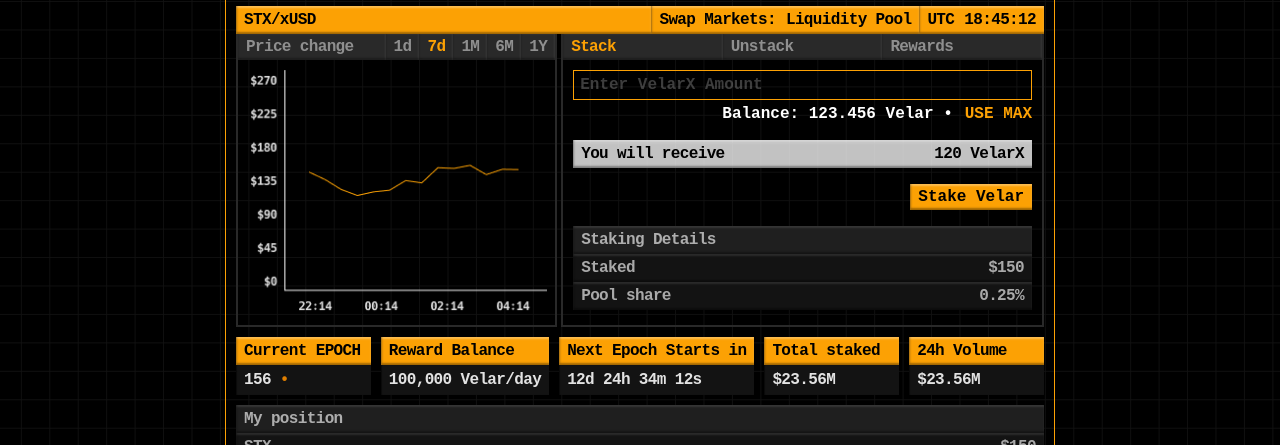
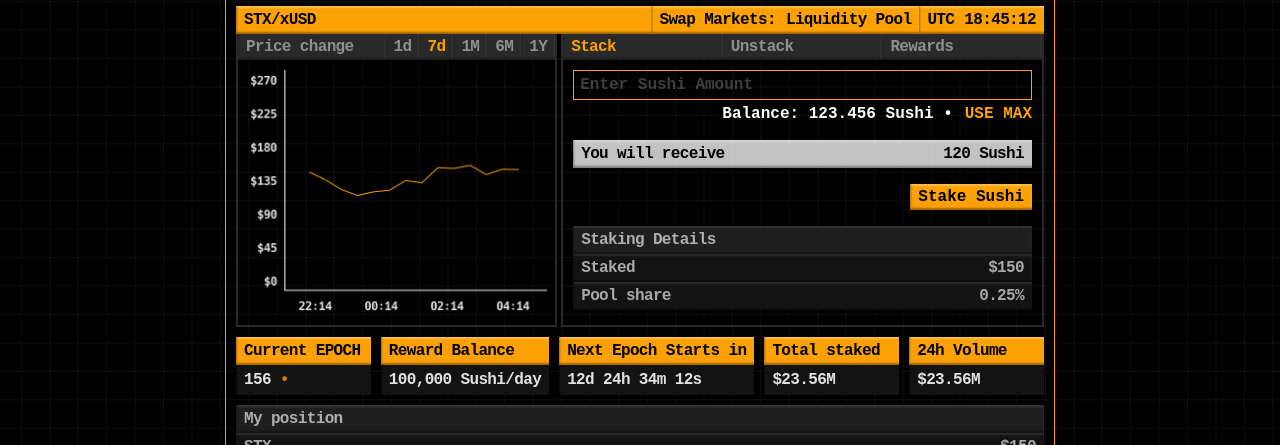
Before and after one commit to zubairpaizer/farf2mfwe2, a Next.js app: page /farm in a window 1280 px wide. Shown: the part 178-623 px from the top of the page. Built offline with nearby package versions, Linux system fonts and the light colour scheme; a small style sheet from the web is missing.

Commit message:
text change

```diff
--- a/app/components/FarmTabsCard.js
+++ b/app/components/FarmTabsCard.js
@@ -23,21 +23,21 @@ export const FarmTabsCard = (props) => {
               <div className="tab-pane">
                 <div>
                   <from>
-                    <input class="field" placeholder="Enter VelarX Amount" type="text" />
+                    <input class="field" placeholder="Enter Sushi Amount" type="text" />
                   </from>
                   <div className="balance-bar">
                     <p className="balance">
-                      Balance: <span>123.456 Velar <span>•</span></span>
+                      Balance: <span>123.456 Sushi <span>•</span></span>
                     </p>
                     <div className="use-max">USE MAX</div>
                   </div>
                 </div>
                 <div className="full-white-bar">
                   <span>You will receive</span>
-                  <span>120 VelarX</span>
+                  <span>120 Sushi</span>
                 </div>
                 <div className="text-end">
-                  <div class="btn-default d-inline-flex">Stake Velar</div>
+                  <div class="btn-default d-inline-flex">Stake Sushi</div>
                 </div>
                 <div className="full-bars">
                   <div className="bar bg-800">
@@ -57,21 +57,21 @@ export const FarmTabsCard = (props) => {
               <div className="tab-pane">
                 <div>
                   <from>
-                    <input class="field" placeholder="Enter VelarX Amount" type="text" />
+                    <input class="field" placeholder="Enter Sushi Amount" type="text" />
                   </from>
                   <div className="balance-bar">
                     <p className="balance">
-                      Balance: <span>556.456 Velar <span>•</span></span>
+                      Balance: <span>556.456 Sushi <span>•</span></span>
                     </p>
                     <div className="use-max">USE MAX</div>
                   </div>
                 </div>
                 <div className="full-white-bar">
                   <span>You will receive</span>
-                  <span>860 VelarX</span>
+                  <span>860 Sushi</span>
                 </div>
                 <div className="text-end">
-                  <div class="btn-default d-inline-flex">Unstake Velar</div>
+                  <div class="btn-default d-inline-flex">Unstake Sushi</div>
                 </div>
                 <div className="full-bars">
                   <div className="bar bg-800">
--- a/app/farm/page.js
+++ b/app/farm/page.js
@@ -61,7 +61,7 @@ export default function Farm() {
                 <span>Reward Balance</span>
               </div>
               <div class="dark-block block-lg">
-                <span>100,000 Velar/day</span>
+                <span>100,000 Sushi/day</span>
               </div>
             </div>
             <div className="item">
```
